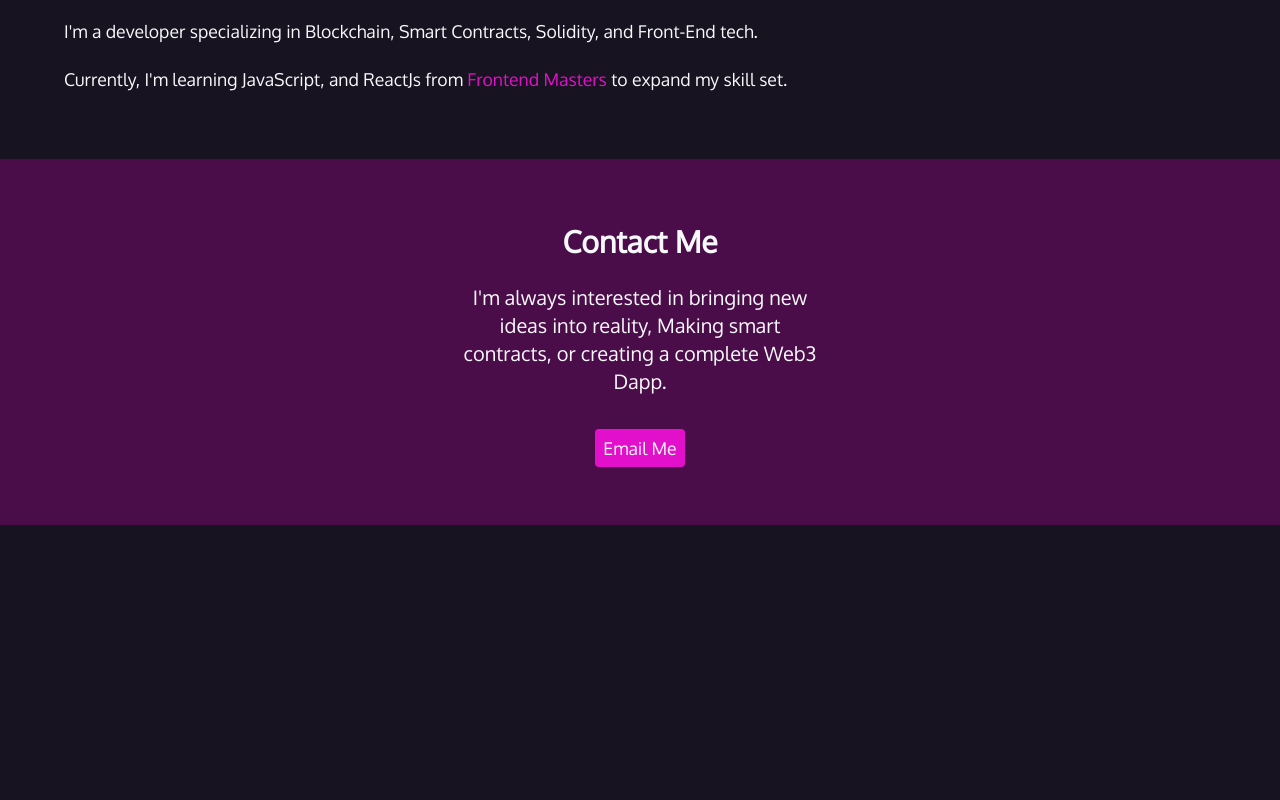
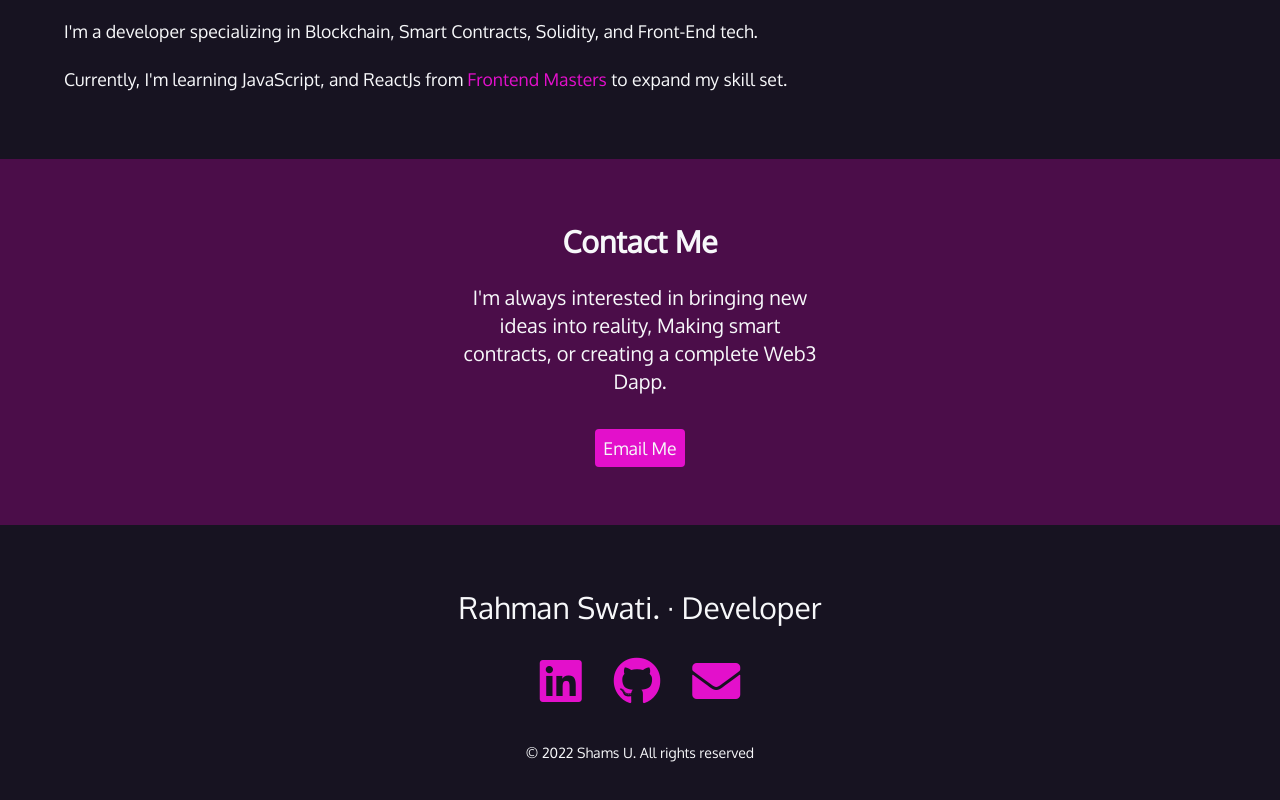
Before and after one commit to surswaty/my-portfolio, a React (Create React App) app: page / in a window 1280 px wide. Shown: the part 500-1300 px from the top of the page. Before the commit the page ends 1025 px from the top, so only its background shows below. Built offline with nearby package versions, Linux system fonts and the light colour scheme; a web font is replaced by a local one.

Commit message:
completed the footer section

```diff
--- a/src/App.js
+++ b/src/App.js
@@ -1,6 +1,7 @@
 import Intro from "./Intro";
 import Nav from "./Nav";
 import Contact from "./Contact"
+import Footer from "./Footer.js";
 
 function App() {
   return (
@@ -8,6 +9,7 @@ function App() {
       <Nav />
       <Intro />
       <Contact />
+      <Footer />
     </div>
   );
 }
--- /dev/null
+++ b/src/Footer.js
@@ -0,0 +1,25 @@
+
+const Footer = () => {
+    return(
+        <div className="m-0 m-auto text-center px-4 md:px-16 py-16">
+            <h2 className="text-3xl pb-8">Rahman Swati. · Developer</h2>
+            <ul className="flex pb-8 justify-center space-x-8">
+                <a href="https://linkedin.com/in/remanswati" >
+                    <span className="fab fa-linkedin text-5xl"></span>
+                    <span className="sr-only">linkedIn</span>
+                </a>
+                <a href="https://github.com/remanswaty/">
+                    <span className="fab fa-github text-5xl "></span>
+                    <span className="sr-only">Github</span>
+                </a>
+                <a href="mailto:yemshams@gmail.com">
+                    <span className="fas fa-envelope text-5xl "></span>
+                    <span className="sr-only">email</span>
+                </a>
+            </ul>
+            <p><small>© 2022 Shams U. All rights reserved</small></p>
+        </div>
+    );
+}
+
+export default Footer;
```
